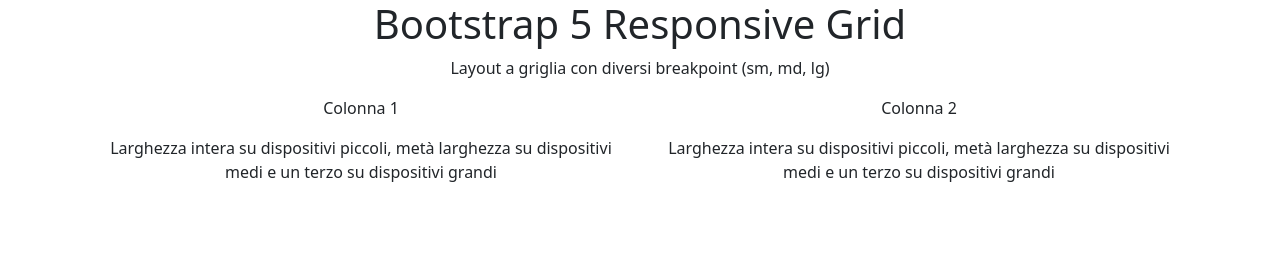
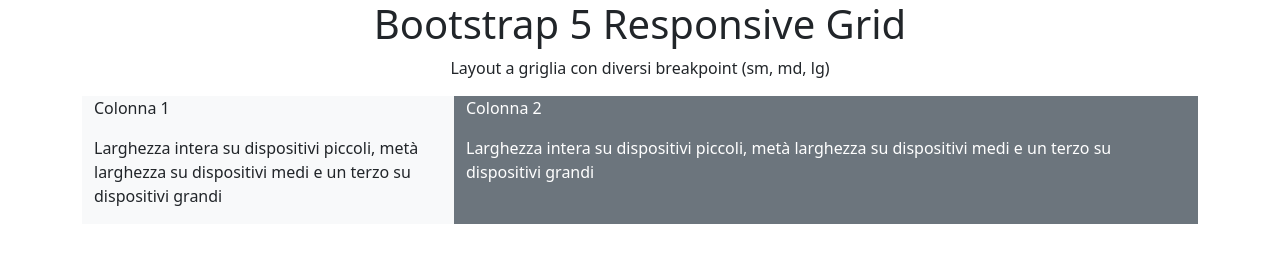
Before and after one commit to lorenzoferrante97/htmlcss-bootstrap-layout, a plain HTML site: page index.html in a window 1280 px wide. Drawn offline with nearby package versions, Linux system fonts and the light colour scheme.

Commit message:
style: first section cols + colors

```diff
--- a/index.html
+++ b/index.html
@@ -16,13 +16,13 @@
                 <p>Layout a griglia con diversi breakpoint (sm, md, lg)</p>
             </div>
         </header>
-        <main class="container-sm container-fluid">
-            <section class="row">
-                <div class="col">
+        <main class="container-sm container-fluid text-start">
+            <section class="row row-cols-1 row-cols-md-2">
+                <div class="col-lg-4 bg-body-tertiary">
                     <p>Colonna 1</p>
                     <p>Larghezza intera su dispositivi piccoli, metà larghezza su dispositivi medi e un terzo su dispositivi grandi</p>
                 </div>
-                <div class="col">
+                <div class="col-lg-8 bg-secondary text-white">
                     <p>Colonna 2</p>
                     <p>Larghezza intera su dispositivi piccoli, metà larghezza su dispositivi medi e un terzo su dispositivi grandi</p>
                 </div>
```
